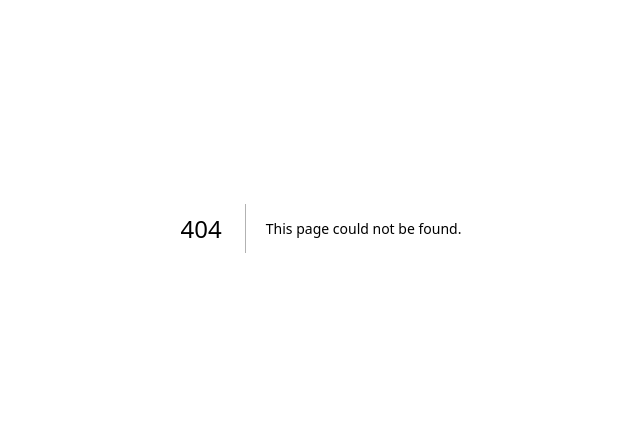
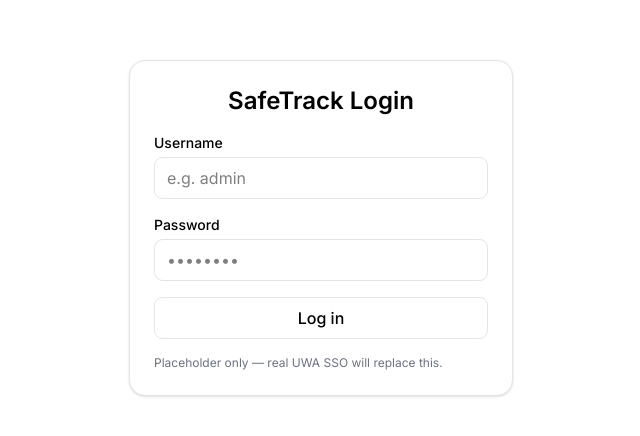
Before and after one commit to Rockruff/CITS5206-2025S2-Group-1, a Next.js app in the folder frontend/: page /login in a window 1280 px wide. Before the commit this address had no page. Shown: the part 172-608 px from the top of the page, without its empty margins (319-959 px from the left). Built offline with nearby package versions, Linux system fonts and the light colour scheme.

Commit message:
Frontend: add placeholder Login page (mock validation  /dashboard)

```diff
--- /dev/null
+++ b/frontend/src/app/login/page.tsx
@@ -0,0 +1,54 @@
+"use client";
+
+import { useRouter } from "next/navigation";
+import { useState } from "react";
+
+import { useAuth } from "../../hooks/auth";
+
+export default function LoginPage() {
+  const router = useRouter();
+  const { login } = useAuth();
+  const [username, setUsername] = useState("");
+  const [password, setPassword] = useState("");
+
+  const handleSubmit = (e: React.FormEvent) => {
+    e.preventDefault();
+    login(username, password); // mock auth
+    router.push("/dashboard");
+  };
+
+  return (
+    <div className="flex min-h-screen items-center justify-center p-6">
+      <div className="w-full max-w-sm rounded-2xl border bg-white p-6 shadow">
+        <h1 className="mb-4 text-center text-2xl font-semibold">SafeTrack Login</h1>
+        <form onSubmit={handleSubmit} className="space-y-4">
+          <div>
+            <label className="mb-1 block text-sm font-medium">Username</label>
+            <input
+              className="w-full rounded-md border px-3 py-2"
+              value={username}
+              onChange={(e) => setUsername(e.target.value)}
+              placeholder="e.g. admin"
+              required
+            />
+          </div>
+          <div>
+            <label className="mb-1 block text-sm font-medium">Password</label>
+            <input
+              type="password"
+              className="w-full rounded-md border px-3 py-2"
+              value={password}
+              onChange={(e) => setPassword(e.target.value)}
+              placeholder="••••••••"
+              required
+            />
+          </div>
+          <button type="submit" className="w-full rounded-md border px-3 py-2 font-medium hover:bg-gray-50">
+            Log in
+          </button>
+          <p className="text-xs text-gray-500">Placeholder only — real UWA SSO will replace this.</p>
+        </form>
+      </div>
+    </div>
+  );
+}
```
